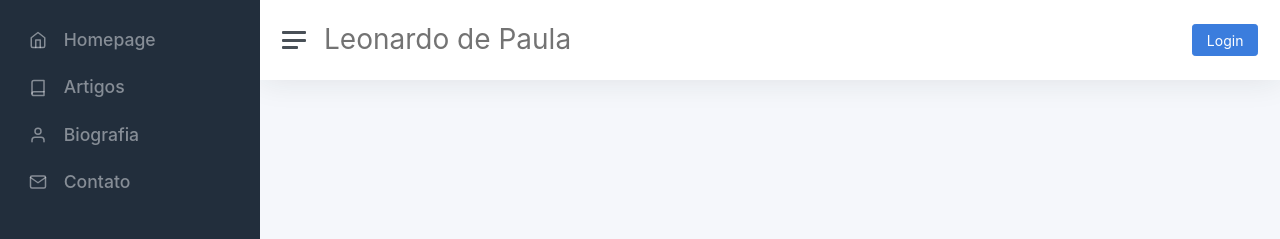
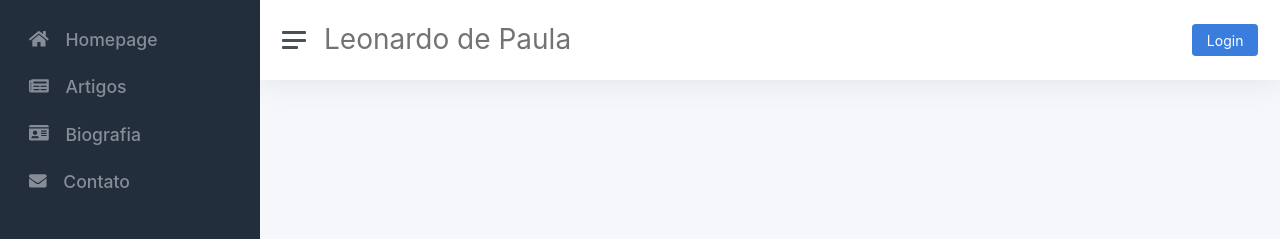
Before and after one commit to leonardodepaula/ldpcom, a Vue app in the folder frontend/: page / in a window 1280 px wide. Shown: the top 239 px of the page. Built offline with nearby package versions, Linux system fonts and the light colour scheme.

Commit message:
FontAwesome

```diff
--- a/frontend/package.json
+++ b/frontend/package.json
@@ -9,13 +9,15 @@
   },
   "dependencies": {
     "@babel/polyfill": "7.12.1",
+    "@fortawesome/fontawesome-svg-core": "^1.2.36",
+    "@fortawesome/free-solid-svg-icons": "^5.15.4",
+    "@fortawesome/vue-fontawesome": "^3.0.0-5",
     "@popperjs/core": "2.10.1",
     "@tinymce/tinymce-vue": "^4.0.5",
     "axios": "^0.24.0",
     "bootstrap": "5.1.1",
     "chart.js": "2.9.4",
     "core-js": "^3.6.5",
-    "feather-icons": "4.28.0",
     "flatpickr": "4.6.9",
     "jsvectormap": "1.3.3",
     "moment": "^2.29.1",
--- a/frontend/src/assets/js/app.js
+++ b/frontend/src/assets/js/app.js
@@ -1,7 +1,6 @@
 // AdminKit (required)
 import "./modules/bootstrap";
 import "./modules/theme";
-import "./modules/feather";
 
 // Charts
 import "./modules/chartjs";
--- a/frontend/src/assets/js/modules/feather.js
+++ /dev/null
@@ -1,8 +0,0 @@
-// Usage: https://feathericons.com/
-import feather from "feather-icons";
-
-document.addEventListener("DOMContentLoaded", () => {
-    feather.replace();
-});
-
-window.feather = feather;
--- a/frontend/src/components/SideBar.vue
+++ b/frontend/src/components/SideBar.vue
@@ -9,25 +9,25 @@
 
         <li class="sidebar-item">
           <router-link class="sidebar-link" :to="{name: 'home'}">
-            <i class="align-middle" data-feather="home"></i> <span class="align-middle">Homepage</span>
+            <font-awesome-icon icon="home" /> <span class="align-middle">Homepage</span>
           </router-link>
         </li>
 
         <li class="sidebar-item">
           <router-link class="sidebar-link" :to="{name: 'article-list'}">
-            <i class="align-middle" data-feather="book"></i> <span class="align-middle">Artigos</span>
+            <font-awesome-icon icon="newspaper" /> <span class="align-middle">Artigos</span>
           </router-link>
         </li>
 
         <li class="sidebar-item">
           <a class="sidebar-link" href="#">
-            <i class="align-middle" data-feather="user"></i> <span class="align-middle">Biografia</span>
+            <font-awesome-icon icon="id-card" /> <span class="align-middle">Biografia</span>
           </a>
         </li>
 
         <li class="sidebar-item">
           <a class="sidebar-link" href="#">
-            <i class="align-middle" data-feather="mail"></i> <span class="align-middle">Contato</span>
+            <font-awesome-icon icon="envelope" /> <span class="align-middle">Contato</span>
           </a>
         </li>
 
@@ -37,6 +37,7 @@
 </template>
 
 <script>
+
 export default {
   computed: {
     sidebarCollapsed() {
--- a/frontend/src/main.js
+++ b/frontend/src/main.js
@@ -6,9 +6,16 @@ import router from './services/routes.js'
 import "./assets/js/app.js"
 import "./assets/css/app.css"
 
+import { library } from '@fortawesome/fontawesome-svg-core'
+import { faHome, faNewspaper, faIdCard, faEnvelope } from '@fortawesome/free-solid-svg-icons'
+import { FontAwesomeIcon } from '@fortawesome/vue-fontawesome'
+
+library.add(faHome, faNewspaper, faIdCard, faEnvelope)
+
 const app = createApp(App);
 
 app.use(store);
 app.use(router);
+app.component('font-awesome-icon', FontAwesomeIcon)
 
 app.mount('#app');
```
Also changed, not shown: 1 other file (tests, documents, lock files or other folders).
